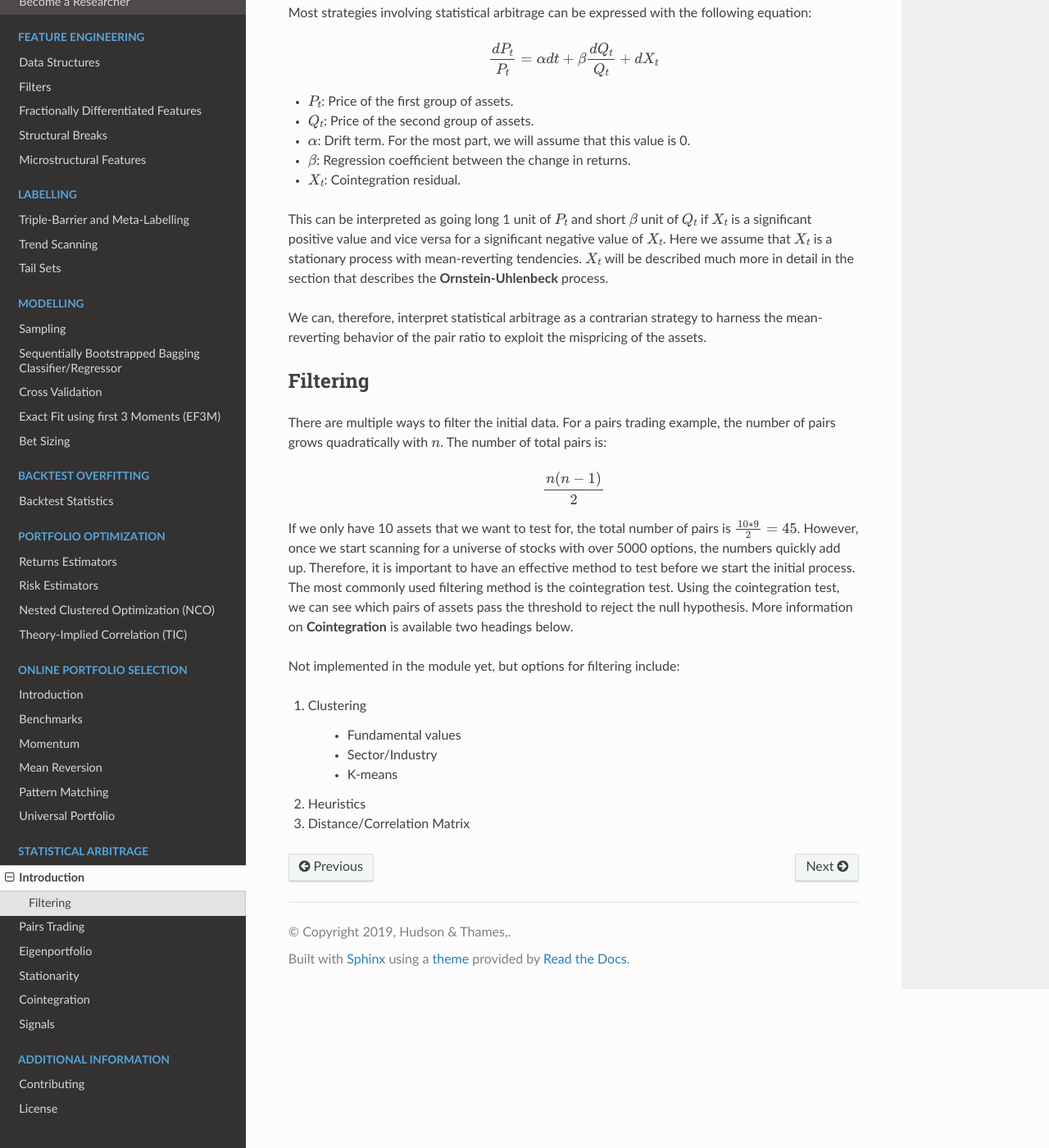
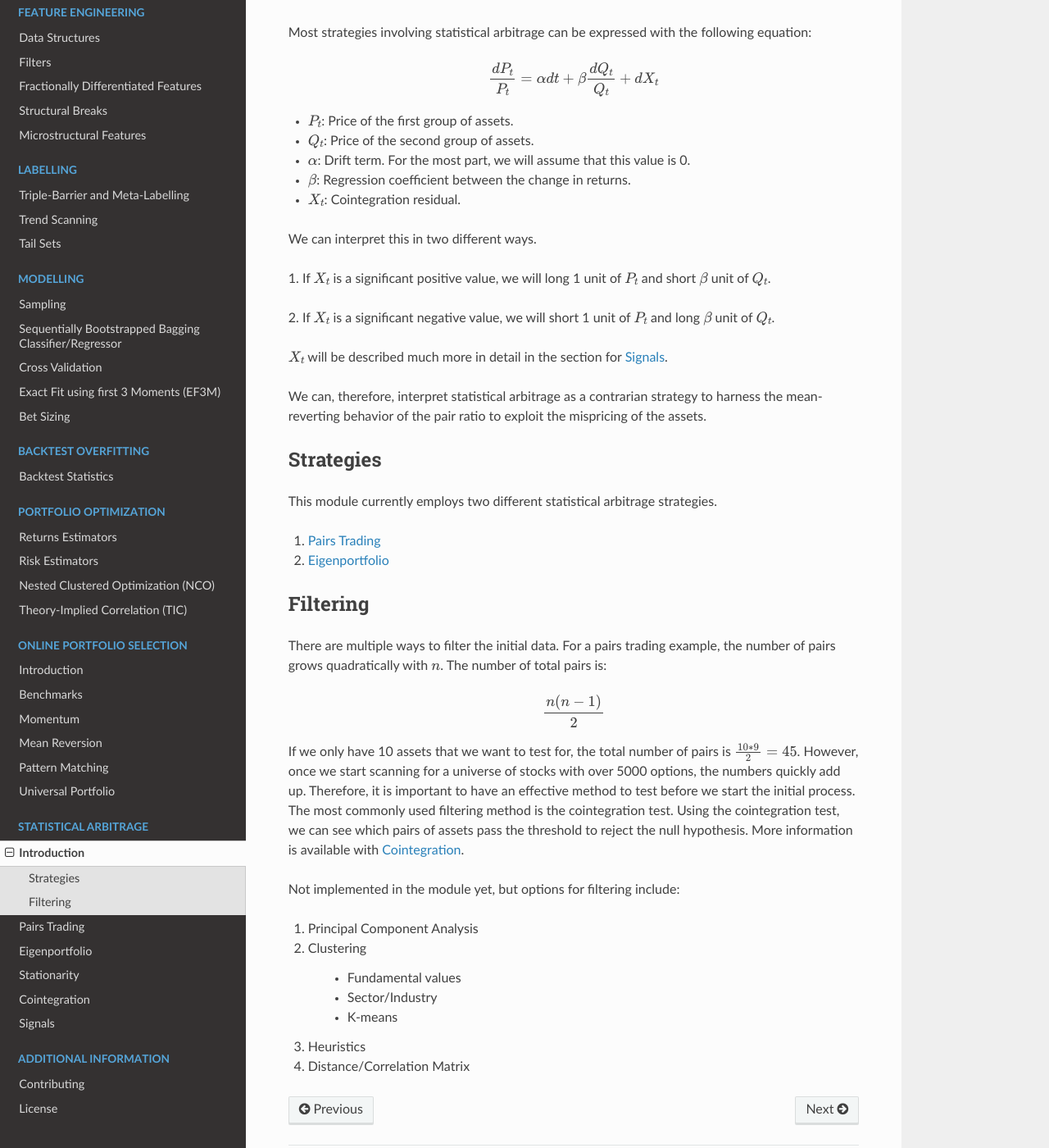
Before and after one commit to hudson-and-thames/mlfinlab, a Sphinx documentation site: the page built from docs/source/statistical_arbitrage/introduction.rst, in a window 1280 px wide and 1400 px high, scrolled down 593 px. Shown: the whole window at 82% size. Built offline with Sphinx 7.4.7 and the Read the Docs theme 2.0.0, drawn with Linux system fonts in a browser that asks for light colours; pages that are not in the unit, such as notebooks, are missing from menus; some of the changed text lies outside the part shown.

Commit message:
finish introduction.rst

```diff
--- a/docs/source/statistical_arbitrage/cointegration.rst
+++ b/docs/source/statistical_arbitrage/cointegration.rst
@@ -1,4 +1,4 @@
-.. _statistical_arbitrage-introduction:
+.. _statistical_arbitrage-cointegration:
 .. note::
 
     References
--- a/docs/source/statistical_arbitrage/eigenportfolio.rst
+++ b/docs/source/statistical_arbitrage/eigenportfolio.rst
@@ -1,4 +1,4 @@
-.. _statistical_arbitrage-introduction:
+.. _statistical_arbitrage-eigenportfolio:
 .. note::
 
     References
--- a/docs/source/statistical_arbitrage/introduction.rst
+++ b/docs/source/statistical_arbitrage/introduction.rst
@@ -1,11 +1,11 @@
 .. _statistical_arbitrage-introduction:
 .. note::
 
-    References
+    A comprehensive review of traditonal statistical arbitrage strategies that has been extremely
+    helpful for the development of the module:
 
-    1. `Gatev, E., Goetzmann, W.N. and Rouwenhorst, K.G., 2006. Pairs trading: Performance of a
-    relative-value arbitrage rule. The Review of Financial Studies, 19(3), pp.797-827.
-    <https://academic.oup.com/rfs/article/19/3/797/1646694>`_
+    `Krauss, C., 2017. Statistical arbitrage pairs trading strategies: Review and outlook. Journal
+    of Economic Surveys, 31(2), pp.513-545. <https://onlinelibrary.wiley.com/doi/pdf/10.1111/joes.12153>`_
 
 
 ============
@@ -34,14 +34,26 @@ Most strategies involving statistical arbitrage can be expressed with the follow
 - :math:`\beta`: Regression coefficient between the change in returns.
 - :math:`X_t`: Cointegration residual.
 
-This can be interpreted as going long 1 unit of :math:`P_t` and short :math:`\beta` unit of
-:math:`Q_t` if :math:`X_t` is a significant positive value and vice versa for a significant
-negative value of :math:`X_t`. Here we assume that :math:`X_t` is a stationary process with
-mean-reverting tendencies. :math:`X_t` will be described much more in detail in the section
-that describes the **Ornstein-Uhlenbeck** process.
+We can interpret this in two different ways.
+
+1. If :math:`X_t` is a significant positive value, we will long 1 unit of :math:`P_t` and short
+:math:`\beta` unit of :math:`Q_t`.
+
+2. If :math:`X_t` is a significant negative value, we will short 1 unit of :math:`P_t` and long
+:math:`\beta` unit of :math:`Q_t`.
+
+:math:`X_t` will be described much more in detail in the section for :doc:`signals`.
 
 We can, therefore, interpret statistical arbitrage as a contrarian strategy to harness the
 mean-reverting behavior of the pair ratio to exploit the mispricing of the assets.
+
+Strategies
+##########
+
+This module currently employs two different statistical arbitrage strategies.
+
+1. :doc:`pairs_trading`
+2. :doc:`eigenportfolio`
 
 Filtering
 #########
@@ -56,17 +68,18 @@ If we only have 10 assets that we want to test for, the total number of pairs is
 However, once we start scanning for a universe of stocks with over 5000 options, the numbers quickly
 add up. Therefore, it is important to have an effective method to test before we start the initial process.
 The most commonly used filtering method is the cointegration test. Using the cointegration test, we
-can see which pairs of assets pass the threshold to reject the null hypothesis. More information on
-**Cointegration** is available two headings below.
+can see which pairs of assets pass the threshold to reject the null hypothesis. More information is
+available with :doc:`cointegration`.
 
 Not implemented in the module yet, but options for filtering include:
 
-1. Clustering
+1. Principal Component Analysis
+2. Clustering
 
     - Fundamental values
     - Sector/Industry
     - K-means
 
-2. Heuristics
+3. Heuristics
 
-3. Distance/Correlation Matrix
+4. Distance/Correlation Matrix
--- a/docs/source/statistical_arbitrage/pairs_trading.rst
+++ b/docs/source/statistical_arbitrage/pairs_trading.rst
@@ -1,4 +1,4 @@
-.. _statistical_arbitrage-introduction:
+.. _statistical_arbitrage-pairs_trading:
 .. note::
 
     References
--- a/docs/source/statistical_arbitrage/signals.rst
+++ b/docs/source/statistical_arbitrage/signals.rst
@@ -1,4 +1,4 @@
-.. _statistical_arbitrage-introduction:
+.. _statistical_arbitrage-signals:
 .. note::
 
     References
--- a/docs/source/statistical_arbitrage/stationarity.rst
+++ b/docs/source/statistical_arbitrage/stationarity.rst
@@ -1,4 +1,4 @@
-.. _statistical_arbitrage-introduction:
+.. _statistical_arbitrage-stationarity:
 .. note::
 
     References
```
